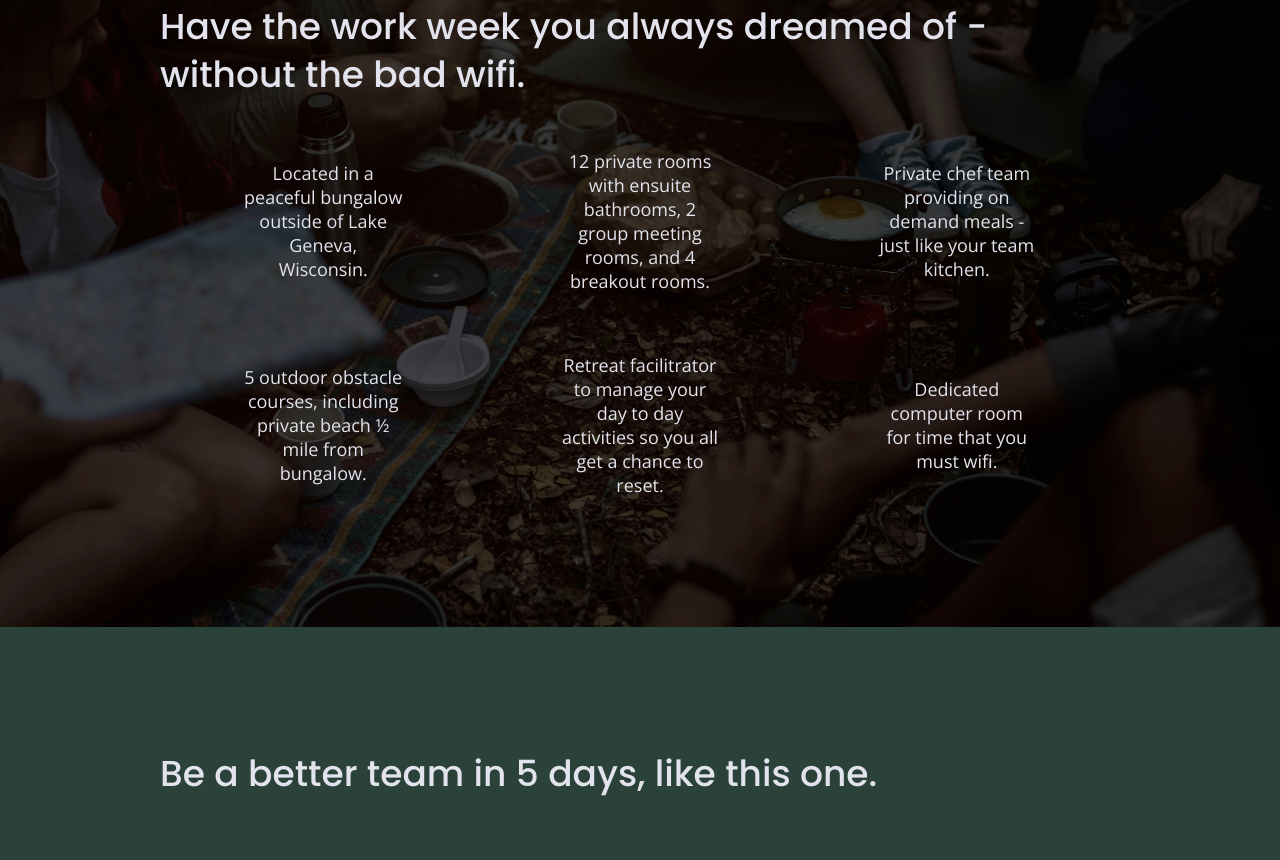
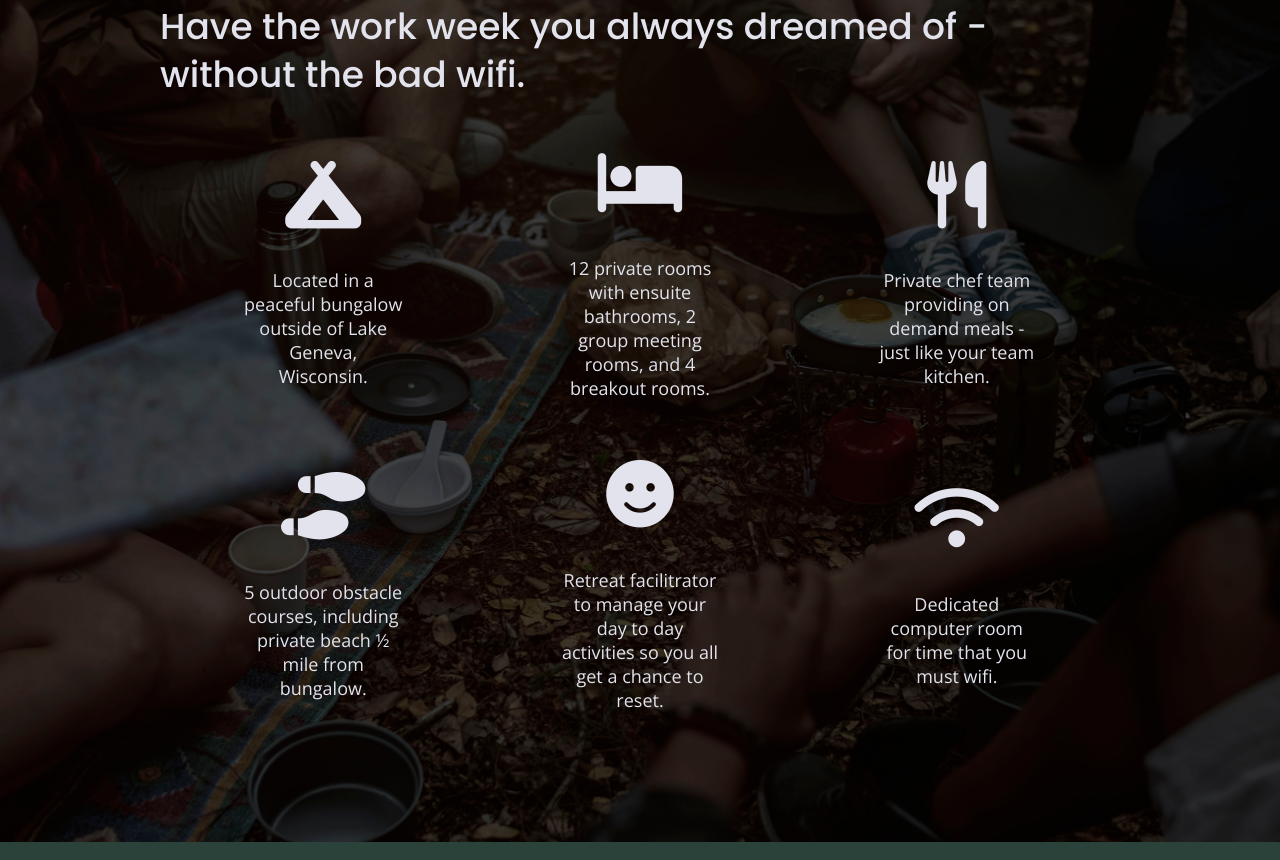
Before and after one commit to CBennett01/unplugged-project, a website built with Parcel: page index.html in a window 1280 px wide. Shown: the part 1029-1889 px from the top of the page. Built offline with nearby package versions, Linux system fonts and the light colour scheme.

Commit message:
Added icon fonts

```diff
--- a/css/main.css
+++ b/css/main.css
@@ -332,6 +332,11 @@ input[type=button] {
 .features p {
   margin: 0;
   text-align: center;
+}
+
+.features i {
+  font-size: 3.75em;
+  margin-bottom: 40px;
 }
 
 /* Reviews */
--- a/index.html
+++ b/index.html
@@ -20,6 +20,7 @@
   <link href="https://fonts.googleapis.com/css?family=Open+Sans:400,700|Poppins:500,700" rel="stylesheet">
   <link rel="stylesheet" href="css/normalize.css">
   <link rel="stylesheet" href="css/main.css">
+  <script src="https://kit.fontawesome.com/92c7fb5381.js" crossorigin="anonymous"></script>
 
   <meta name="theme-color" content="#fafafa">
 
@@ -74,42 +75,54 @@
         <h2>Have the work week you always dreamed of - without the bad wifi.</h2>
         <div class="features-items">
           <article>
-            <p class="fontawesome-icon"></p>
+            <p class="fontawesome-icon">
+              <i class="fas fa-campground"></i>
+            </p>
             <p class="features-item-description">
               Located in a peaceful bungalow outside of Lake Geneva, Wisconsin.
             </p>
           </article>
 
           <article>
-            <p class="fontawesome-icon"></p>
+            <p class="fontawesome-icon">
+              <i class="fas fa-bed"></i>
+            </p>
             <p class="features-item-description">
               12 private rooms with ensuite bathrooms, 2 group meeting rooms, and 4 breakout rooms.
             </p>
           </article>
 
           <article>
-            <p class="fontawesome-icon"></p>
+            <p class="fontawesome-icon">
+              <i class="fas fa-utensils"></i>
+            </p>
             <p class="features-item-description">
               Private chef team providing on demand meals - just like your team kitchen.
             </p>
           </article>
 
           <article>
-            <p class="fontawesome-icon"></p>
+            <p class="fontawesome-icon">
+              <i class="fas fa-shoe-prints"></i>
+            </p>
             <p class="features-item-description">
               5 outdoor obstacle courses, including private beach ½ mile from bungalow.
             </p>
           </article>
 
           <article>
-            <p class="fontawesome-icon"></p>
+            <p class="fontawesome-icon">
+              <i class="fas fa-smile"></i>
+            </p>
             <p class="features-item-description">
               Retreat facilitrator to manage your day to day activities so you all get a chance to reset.
             </p>
           </article>
 
           <article>
-            <p class="fontawesome-icon"></p>
+            <p class="fontawesome-icon">
+              <i class="fas fa-wifi"></i>
+            </p>
             <p class="features-item-description">
               Dedicated computer room for time that you must wifi.
             </p>
```
Also changed, not shown: about/index.html (+1 -0 lines), faq/index.html (+1 -0 lines).
